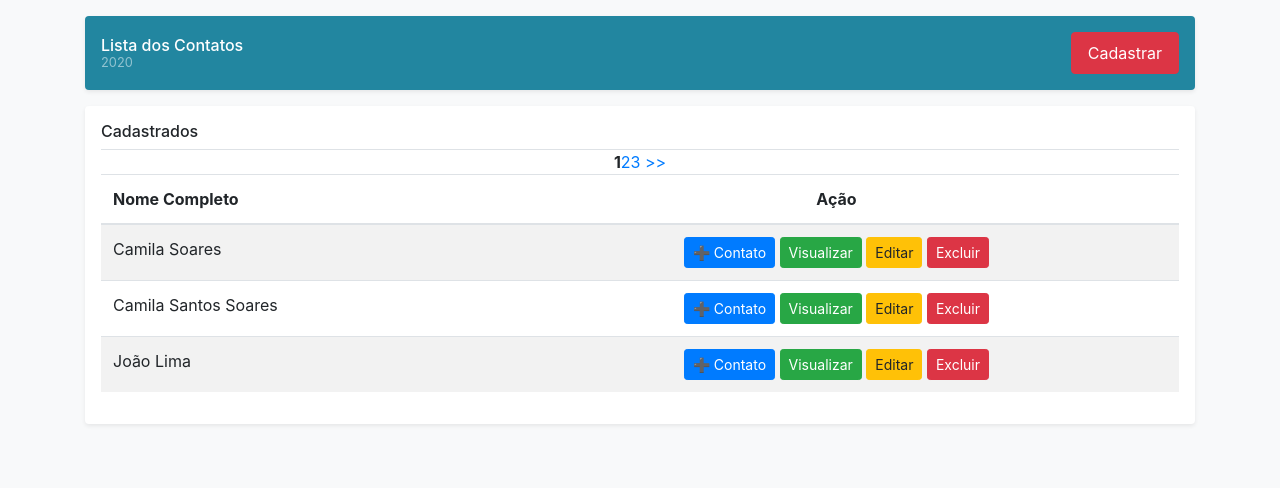
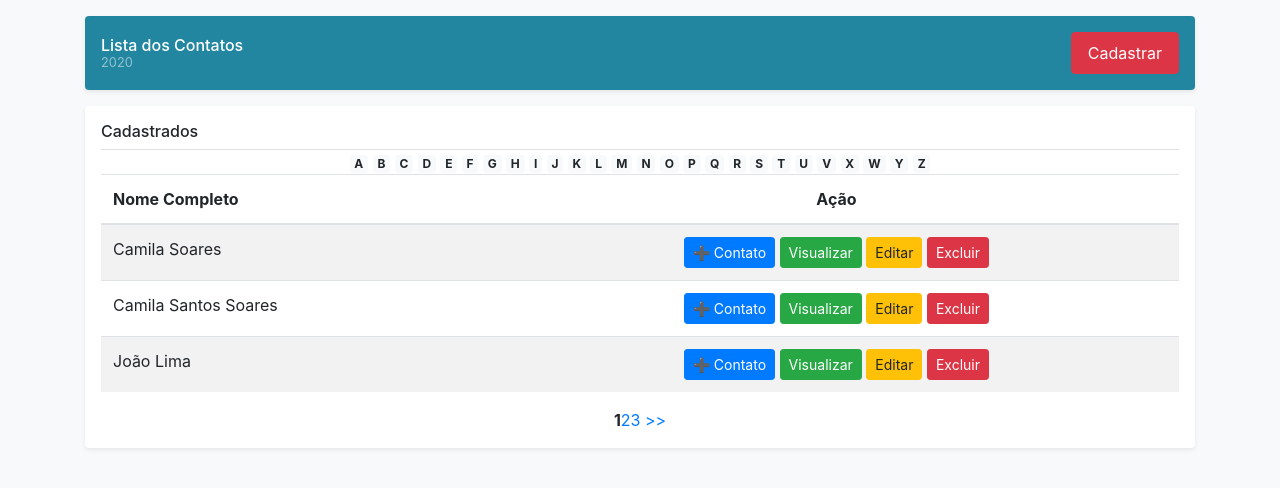
Before and after one commit to guinhorl/provadevjunior, a CodeIgniter app: page /codeIgniter/index.php/welcome/index/1 in a window 1280 px wide. Shown: the part 56-544 px from the top of the page. Run offline with CodeIgniter, Linux system fonts and the light colour scheme; data comes from the database, SQL or seed files in the repository; some libraries are stand-ins or nearby versions.

Commit message:
Adicionado pesquisa por primeira letra

```diff
--- a/application/models/Pessoa_model.php
+++ b/application/models/Pessoa_model.php
@@ -1,5 +1,5 @@
 <?php
-
+defined('BASEPATH') OR exit('No direct script access allowed');
 
 class Pessoa_model extends CI_Model
 {
@@ -90,4 +90,16 @@ class Pessoa_model extends CI_Model
 			return false;
 
 	}
+
+	/*Pesquisar pela primeira letra do nome*/
+	public function pegarPrimeiraLetra($letra){
+		$this->db->select('id, nome, sobrenome')->from('pessoa');
+		$this->db->like( 'nome', $letra, 'after');
+		$result = $this->db->get()->result();
+		if($result)
+			return $result;
+		else
+			return false;
+
+	}
 }
--- a/application/views/commos/links-alfabet.php
+++ b/application/views/commos/links-alfabet.php
@@ -1 +1,29 @@
 <?php
+defined('BASEPATH') OR exit('No direct script access allowed');
+?>
+<a href="<?= base_url('Pessoa/primeiraLetraNome/A') ?>" class="badge badge-light"> A </a>
+<a href="<?= base_url('Pessoa/primeiraLetraNome/B') ?>" class="badge badge-light"> B </a>
+<a href="<?= base_url('Pessoa/primeiraLetraNome/C') ?>" class="badge badge-light"> C </a>
+<a href="<?= base_url('Pessoa/primeiraLetraNome/D') ?>" class="badge badge-light"> D </a>
+<a href="<?= base_url('Pessoa/primeiraLetraNome/E') ?>" class="badge badge-light"> E </a>
+<a href="<?= base_url('Pessoa/primeiraLetraNome/F') ?>" class="badge badge-light"> F </a>
+<a href="<?= base_url('Pessoa/primeiraLetraNome/G') ?>" class="badge badge-light"> G </a>
+<a href="<?= base_url('Pessoa/primeiraLetraNome/H') ?>" class="badge badge-light"> H </a>
+<a href="<?= base_url('Pessoa/primeiraLetraNome/I') ?>" class="badge badge-light"> I </a>
+<a href="<?= base_url('Pessoa/primeiraLetraNome/J') ?>" class="badge badge-light"> J </a>
+<a href="<?= base_url('Pessoa/primeiraLetraNome/K') ?>" class="badge badge-light"> K </a>
+<a href="<?= base_url('Pessoa/primeiraLetraNome/L') ?>" class="badge badge-light"> L </a>
+<a href="<?= base_url('Pessoa/primeiraLetraNome/M') ?>" class="badge badge-light"> M </a>
+<a href="<?= base_url('Pessoa/primeiraLetraNome/N') ?>" class="badge badge-light"> N </a>
+<a href="<?= base_url('Pessoa/primeiraLetraNome/O') ?>" class="badge badge-light"> O </a>
+<a href="<?= base_url('Pessoa/primeiraLetraNome/P') ?>" class="badge badge-light"> P </a>
+<a href="<?= base_url('Pessoa/primeiraLetraNome/Q') ?>" class="badge badge-light"> Q </a>
+<a href="<?= base_url('Pessoa/primeiraLetraNome/R') ?>" class="badge badge-light"> R </a>
+<a href="<?= base_url('Pessoa/primeiraLetraNome/S') ?>" class="badge badge-light"> S </a>
+<a href="<?= base_url('Pessoa/primeiraLetraNome/T') ?>" class="badge badge-light"> T </a>
+<a href="<?= base_url('Pessoa/primeiraLetraNome/U') ?>" class="badge badge-light"> U </a>
+<a href="<?= base_url('Pessoa/primeiraLetraNome/V') ?>" class="badge badge-light"> V </a>
+<a href="<?= base_url('Pessoa/primeiraLetraNome/X') ?>" class="badge badge-light"> X </a>
+<a href="<?= base_url('Pessoa/primeiraLetraNome/W') ?>" class="badge badge-light"> W </a>
+<a href="<?= base_url('Pessoa/primeiraLetraNome/Y') ?>" class="badge badge-light"> Y </a>
+<a href="<?= base_url('Pessoa/primeiraLetraNome/Z') ?>" class="badge badge-light"> Z </a>
--- a/application/views/contato.php
+++ b/application/views/contato.php
@@ -64,9 +64,7 @@ defined('BASEPATH') or exit('No direct script access allowed');
 					<td></td>
 					<td>
 						<div class="botaoList">
-							<button class="btn btn-warning btn-sm" data-toggle="modal" data-target="">Editar
-							</button>
-							<a href="#" class="btn btn-danger  btn-sm">Excluir</a>
+							<!--<a href="<?/*= base_url('') */?>" class="btn btn-outline-secondary btn-sm">&#x3C;&#x3C; Voltar</a>-->
 						</div>
 					</td>
 				</tr>
--- a/application/views/contato/adicionar_contato.php
+++ b/application/views/contato/adicionar_contato.php
@@ -65,10 +65,7 @@ defined('BASEPATH') or exit('No direct script access allowed');
 					<td>Nenhum Contato</td>
 					<td>
 						<div class="botaoList">
-							<button class="btn btn-warning btn-sm" data-toggle="modal" data-target="#editarContato">
-								Editar
-							</button>
-							<a href="#" class="btn btn-danger  btn-sm">Excluir</a>
+							<!--<a href="<?/*= base_url('') */?>" class="btn btn-outline-secondary btn-sm">&#x3C;&#x3C; Voltar</a>-->
 						</div>
 					</td>
 				</tr>
--- a/application/views/home.php
+++ b/application/views/home.php
@@ -17,9 +17,11 @@ defined('BASEPATH') or exit('No direct script access allowed');
 		<?php echo $this->session->flashdata('mensagemCadastro') ?>
 		<?php echo $this->session->flashdata('mensagemEditar') ?>
 		<?php echo $this->session->flashdata('mensagemDelete') ?>
+
 		<h6 class="border-bottom border-gray pb-2 mb-0">Cadastrados</h6>
+
 		<div style="text-align: center;">
-			<?= $this->pagination->create_links() ?>
+			<?php $this->load->view('commos/links-alfabet') ?>
 		</div>
 		<table class="table table-striped">
 			<thead>
@@ -48,15 +50,15 @@ defined('BASEPATH') or exit('No direct script access allowed');
 				<td>Nenhuma pessoa cadastrada!</td>
 				<td>
 					<div class="botaoList">
-						<a href="<?= base_url() ?>" class="btn btn-primary btn-sm">&#x2795; Contato</a>
-						<a href="<?= base_url() ?>" class="btn btn-success btn-sm">Visualizar</a>
-						<a href="<?= base_url() ?>" class="btn btn-warning btn-sm">Editar</a>
-						<a href="<?= base_url() ?>" class="btn btn-danger  btn-sm">Excluir</a>
+						<a href="<?= base_url('') ?>" class="btn btn-warning btn-sm">&#x3C;&#x3C; Voltar</a>
 					</div>
 				</td>
 			</tr>
 			<?php } ?>
 			</tbody>
 		</table>
+		<div style="text-align: center;">
+			<?= $this->pagination->create_links() ?>
+		</div>
 	</div>
 </main>
```
Also changed, not shown: application/controllers/Pessoa.php (+11 -0 lines).
